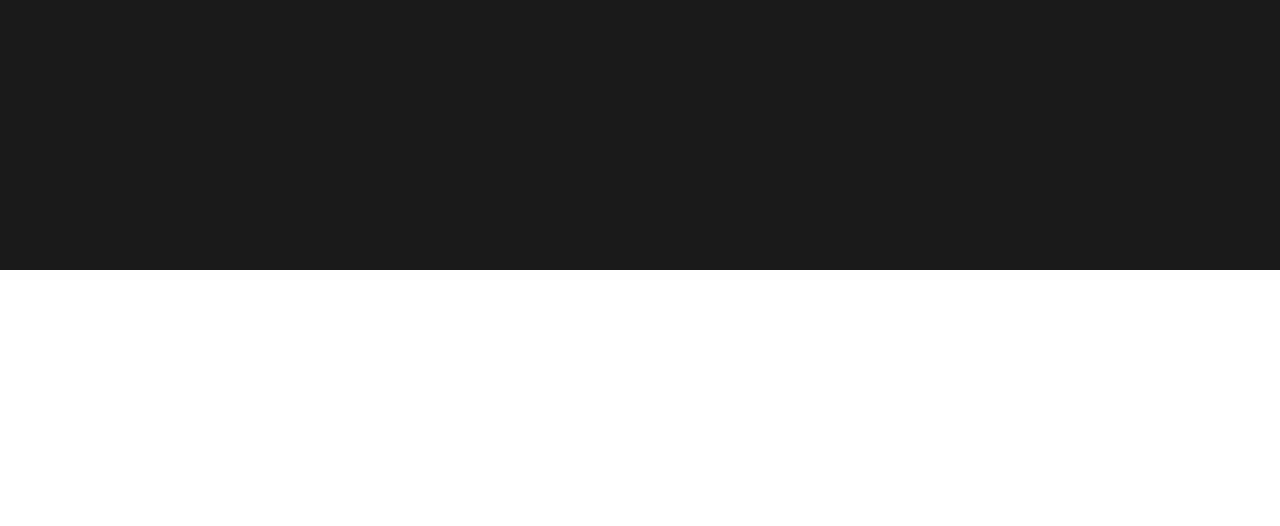
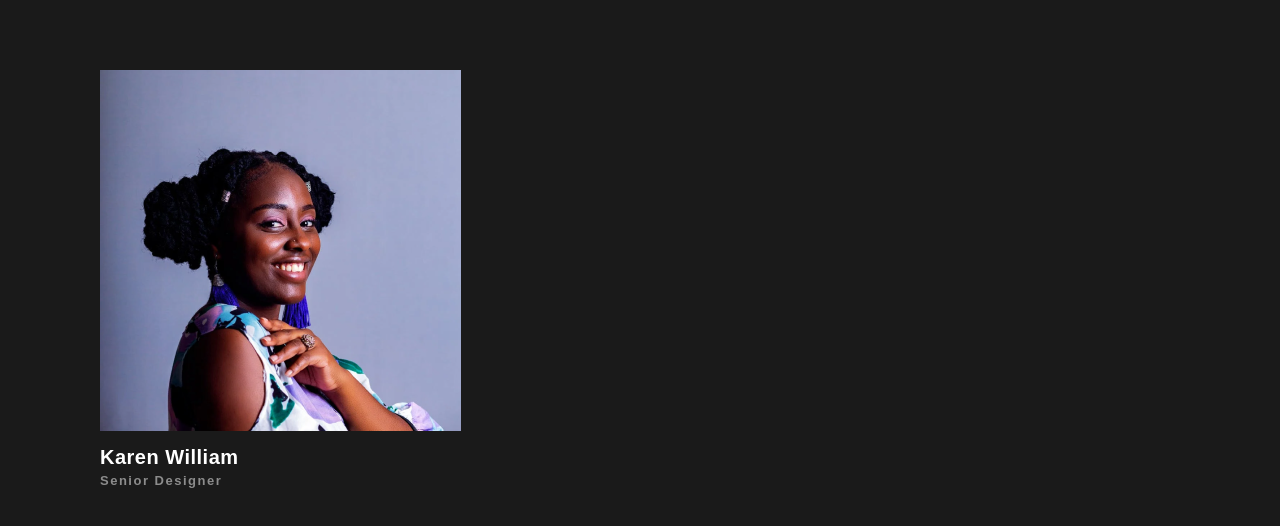
Before and after one commit to nikitant100/site-vizitka, a plain HTML site: page index.html in a window 1280 px wide. Shown: the part 510-1036 px from the top of the page. Before the commit the page ends 800 px from the top, so only its background shows below. Drawn offline with Linux system fonts and the light colour scheme.

Commit message:
203
add new code in index and style

```diff
--- a/index.html
+++ b/index.html
@@ -1,5 +1,6 @@
 <!DOCTYPE html>
 <html lang="en">
+
 <head>
     <meta charset="UTF-8">
     <meta http-equiv="X-UA-Compatible" content="IE=edge">
@@ -7,6 +8,7 @@
     <link rel="stylesheet" href="style.css">
     <title>Сайт визитка</title>
 </head>
+
 <body>
     <header class="header">
         <div class="container">
@@ -31,9 +33,7 @@
             <section class="header-title">
                 <span class="header-subtitle-text">featured class</span>
                 <h1 class="header-title-text">
-          The role of
-          User Interface
-          Designer
+                    The role of User Interface Designer
                 </h1>
 
                 <a href="#" class="join">
@@ -41,7 +41,20 @@
                     <span class="join-text">Join <br> The Class</span>
                 </a>
             </section>
+
+            <section class="header-info-block">
+                <div class="card-info">
+                    <img class="card-info-img" src="/img/girl-avatar.png" alt="">
+                    <h2 class="info-title">Karen William</h2>
+                    <span class="info-subtitle">Senior Designer</span>
+                </div>
+                <div class="card-about">
+
+                </div>
+            </section>
+
         </div>
     </header>
 </body>
+
 </html>
--- a/style.css
+++ b/style.css
@@ -3,22 +3,27 @@
     margin: 0;
     font-family: Arial, Helvetica, sans-serif;
 }
+
 .container {
     max-width: 1080px;
     margin: 0 auto;
 }
 
+
 /* HEADER */
+
 .header {
     background-color: #1A1A1A;
     padding-top: 36px;
     padding-bottom: 200px;
 }
+
 .navigation {
     display: flex;
     justify-content: space-between;
     align-items: center;
 }
+
 .logo {
     width: 40px;
     height: 40px;
@@ -31,6 +36,7 @@
     color: #1A1A1A;
     font-weight: bold;
 }
+
 .navigation-holder {
     list-style-type: none;
     padding: 0;
@@ -38,6 +44,7 @@
     flex-grow: 1;
     justify-content: space-evenly;
 }
+
 .nav-links a {
     text-decoration: none;
     color: #D1D1D1;
@@ -51,6 +58,7 @@
     margin-bottom: 80px;
     position: relative;
 }
+
 .header-subtitle-text {
     display: inline-block;
     border-left: 1px solid #8C8C8C;
@@ -62,6 +70,7 @@
     letter-spacing: 1.5px;
     margin-bottom: 13px;
 }
+
 .header-title-text {
     font-size: 90px;
     font-weight: bold;
@@ -87,3 +96,33 @@
     font-weight: bold;
     border-radius: 6px;
 }
+
+.header-info-block {
+    display: flex;
+    justify-content: space-between;
+}
+
+.card-info {
+    max-width: 361px;
+}
+
+.card-info-img {
+    display: flex;
+}
+
+.info-title {
+    color: #FFF;
+    font-size: 20px;
+    font-weight: bold;
+    letter-spacing: 0.5px;
+    margin-top: 15px;
+    margin-bottom: 4px;
+}
+
+.info-subtitle {
+    display: block;
+    color: #8c8c8c;
+    font-size: 13px;
+    font-weight: bold;
+    letter-spacing: 1.5px;
+}
```
Lines whose indentation alone changed are shown as unchanged.
